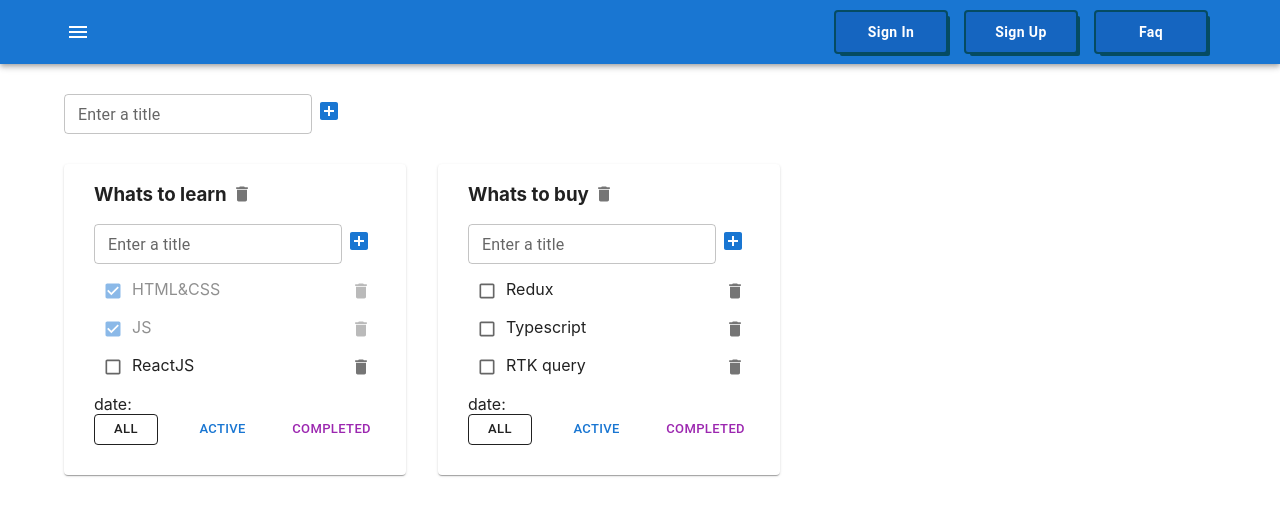
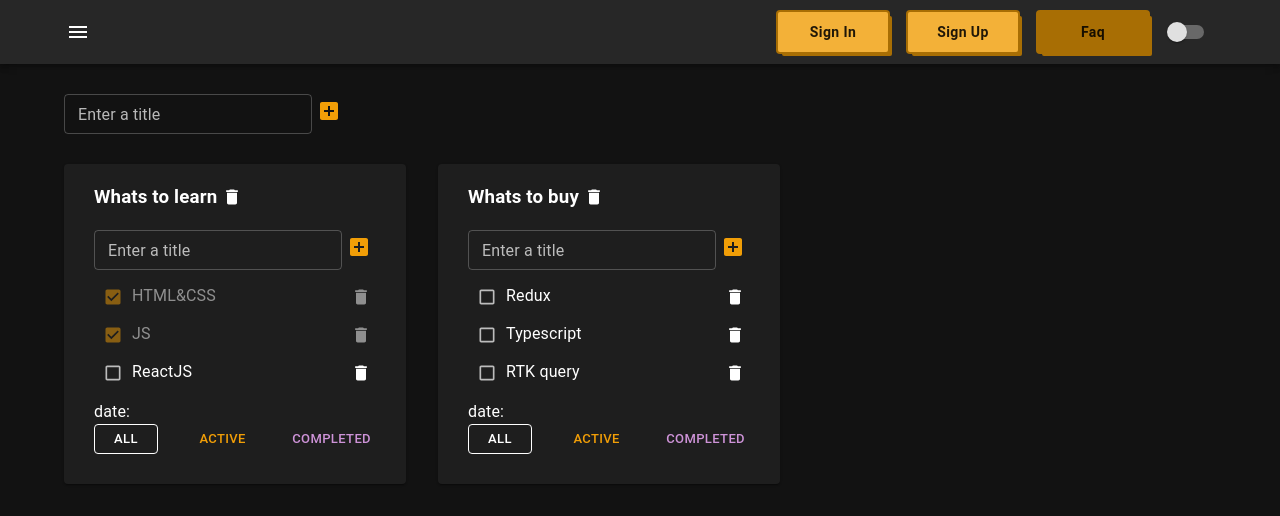
Before and after one commit to ArturLimaiko/Todolist_2025, a React (Vite) app: page / in a window 1280 px wide. Shown: the top 516 px of the page. Built offline with nearby package versions, Linux system fonts and the light colour scheme.

Commit message:
complete sprint 2 week 3

```diff
--- a/src/App.tsx
+++ b/src/App.tsx
@@ -12,14 +12,33 @@
 import Paper from '@mui/material/Paper';
 import {containerSx} from "./styles/TodolistItem.styles.ts.tsx";
 import {NavButton} from "./styles/NavButton.ts";
+import { createTheme, ThemeProvider } from '@mui/material/styles'
+import Switch from '@mui/material/Switch'
+import CssBaseline from '@mui/material/CssBaseline'
 
 export type Task = { id: string, title: string, isDone: boolean }
 export type FilterValues = 'all' | 'active' | 'completed'
 export type Todolist = { id: string, title: string, filter: FilterValues }
 export type TaskState = Record<string, Task[]>
 // export type TaskState = { [key:string]: Task[] } //так попоще
+type ThemeMode = 'dark' | 'light'
 
 export const App = () => {
+    const [themeMode, setThemeMode] = useState<ThemeMode>('dark')
+
+    const changeMode = () => {
+        setThemeMode(themeMode == 'light' ? 'dark' : 'light')
+    }
+
+    const theme = createTheme({
+        palette:{
+            mode: themeMode,
+            primary: {
+                main: '#f19e07',
+            }
+        }
+    });
+
     const todolistId1 = v1()
     const todolistId2 = v1()
 
@@ -98,6 +117,8 @@
 
     return (
         <div className='app'>
+            <ThemeProvider theme={theme}>
+                <CssBaseline/>
                 <AppBar sx={{mb: '30px'}} position="static">
                     <Toolbar>
                         <Container maxWidth='lg' sx={containerSx}>
@@ -105,9 +126,10 @@
                                 <MenuIcon/>
                             </IconButton>
                             <div>
-                            <NavButton>Sign in</NavButton>
+                                <NavButton >Sign in</NavButton>
                                 <NavButton>Sign up</NavButton>
-                            <NavButton>Faq</NavButton>
+                                <NavButton background={theme.palette.primary.dark}>Faq</NavButton>
+                                <Switch color={'default'} onChange={changeMode} />
                             </div>
                         </Container>
                     </Toolbar>
@@ -150,6 +172,7 @@
                         })}
                     </Grid>
                 </Container>
+            </ThemeProvider>
         </div>
     )
 }
--- a/src/styles/NavButton.ts
+++ b/src/styles/NavButton.ts
@@ -1,14 +1,18 @@
 import { styled } from '@mui/material/styles'
 import Button from '@mui/material/Button'
 
-export const NavButton = styled(Button)({
+type Props = {
+    background?: string
+}
+
+export const NavButton = styled(Button)<Props>(({background,theme}) => ({
     minWidth: '110px',
     fontWeight: 'bold',
-    boxShadow: '0 0 0 2px #054B62, 4px 4px 0 0 #054B62',
+    boxShadow: `0 0 0 2px ${theme.palette.primary.dark}, 4px 4px 0 0 ${theme.palette.primary.dark}`,
     borderRadius: '2px',
     textTransform: 'capitalize',
     margin: '0 10px',
     padding: '8px 24px',
-    color: '#ffffff',
-    background: '#1565c0',
-})
+    color: `${theme.palette.primary.contrastText}`,
+    background: background || `${theme.palette.primary.light}`,
+}))
```
Lines whose indentation alone changed are shown as unchanged.
